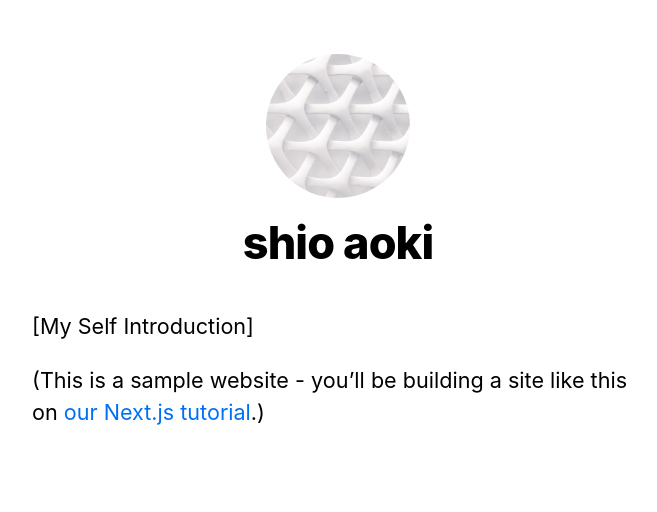
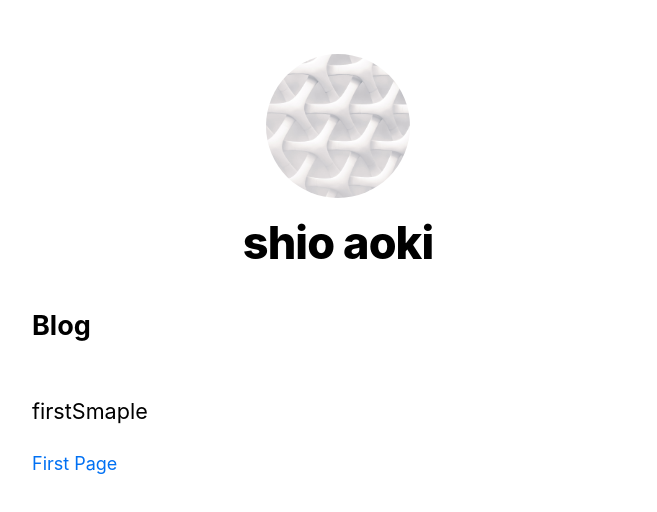
Before and after one commit to shiho-aoki/GAME_next-js, a Next.js app: page / in a window 1280 px wide. Shown: the top 512 px of the page, without its empty margins (302-959 px from the left). Built offline with nearby package versions, Linux system fonts and the light colour scheme.

Commit message:
[ADD] id posts rendering

```diff
--- /dev/null
+++ b/lib/posts.js
@@ -0,0 +1,73 @@
+import fs from 'fs';
+import path from 'path';
+import matter from 'gray-matter';
+
+const postDirectory = path.join(process.cwd(), 'posts');
+
+export function getSortedPostData(){
+    //get file names under /post
+    const fileNames = fs.readdirSync(postDirectory);
+    const allPostsData = fileNames.map(fileName =>{
+        // remove '.md' from file name to get id
+        const id = fileName.replace(/\.md$/, '');
+        //read markdown file as string
+        const fullPath = path.join(postDirectory, fileName);
+        const fileContents = fs.readFileSync(fullPath, 'utf8');
+
+        //Use gray-matter to parse the post metadata section
+        const matterResult = matter(fileContents);
+
+        //combine the data with the id
+        return {
+            id,
+            ...matterResult.data
+        }
+    })
+    //Sort posts by data
+    return allPostsData.sort( (a,b)=>{
+        if(a.data < b.data){
+            return 1
+        }else{
+            return -1
+        }
+    })
+};
+
+export function getAllPostIds(){
+    const fileName = fs.readdirSync(postDirectory);
+
+    // Returns an array that looks like this:
+    // [
+    //     {
+    //         params:{
+    //             id: 'ssg-ssr'
+    //         }
+    //     },
+    //     {
+    //         params: {
+    //             id: 'pre-rendering'
+    //         }
+    //     }
+    // ]
+    return fileName.map( fileName=>{
+        return {
+            params:{
+                id: fileName.replace(/\.md$/, '')
+            }
+        }
+    })
+}
+
+export function getPostData(id){
+    const fullPath = path.join(postDirectory, `${id}.md`);
+    const fileContents = fs.readdirSync(fullPath, 'utf8');
+
+    //Use gray-mattter to parse the post meradata section
+    const matterResult = matter(fileContents);
+
+    //Combine the data with the id
+    return {
+        id,
+        ...matterResult.data
+    }
+}
--- a/package.json
+++ b/package.json
@@ -8,6 +8,7 @@
     "start": "next start"
   },
   "dependencies": {
+    "gray-matter": "^4.0.2",
     "next": "^10.0.0",
     "react": "17.0.1",
     "react-dom": "17.0.1"
--- a/pages/component/layout.js
+++ b/pages/component/layout.js
@@ -45,7 +45,7 @@ export default function Layoyt({ children, home }){
                         <a>
                             <Image
                                 priority
-                                src="../profile.jpg"
+                                src="/profile.jpg"
                                 className={utilStyles.borderCircle}
                                 height={108}
                                 width={108}
--- a/pages/index.js
+++ b/pages/index.js
@@ -4,19 +4,40 @@ import Link from 'next/link';
 import Layoyt, {siteTitle} from './component/layout';
 import utilStyles from './styles/utils.module.css';
 
-export default function Home() {
+import { getSortedPostData } from '../lib/posts';
+
+export async function getStaticProps(){
+  const allPostsData = getSortedPostData()
+  return {
+    props: {
+      allPostsData
+    }
+  }
+}
+
+export default function Home({ allPostsData }) {
   return (
     <Layoyt home>
       <Head>
         <title>{siteTitle}</title>
       </Head>
-      <section className={utilStyles.headingMd}>
-        <p>[My Self Introduction]</p>
-        <p>
-          (This is a sample website - you’ll be building a site like this on{' '}
-          <a href="https://nextjs.org/learn">our Next.js tutorial</a>.)
-        </p>
+      <section className={`${utilStyles.headingMd} ${utilStyles.padding1px}`}>
+        <h2 className={utilStyles.headingLg}>Blog</h2>
+        <ul className={utilStyles.list}>
+          {allPostsData.map( ({ id, data, title })=>(
+            <li className={utilStyles.listItem} key={id}>
+              {title}
+              <br />
+              {id}
+              <br />
+              {data}
+            </li>
+          ))}
+        </ul>
       </section>
+      <Link href="/posts/first-post">
+        <a>First Page</a>
+      </Link>
     </Layoyt>
   )
 }
--- a/pages/posts/first-post.js
+++ b/pages/posts/first-post.js
@@ -1,5 +1,4 @@
 import Head from "next/head";
-import Link from "next/link";
 
 import Layout from '../component/layout';
 
@@ -8,11 +7,6 @@ export default function FirstPost() {
         <Layout>
             <Head><title>First post</title></Head>
             <h1>First Post</h1>
-            <h2>
-                <Link href="/">
-                    <a>Back to Home</a>
-                </Link>
-            </h2>
         </Layout>
     )
 }
```
Also changed, not shown: pages/posts/[id].js (added, +23 -0 lines), posts/firstSmaple.md (added), 2 other files (tests, documents, lock files or other folders).
